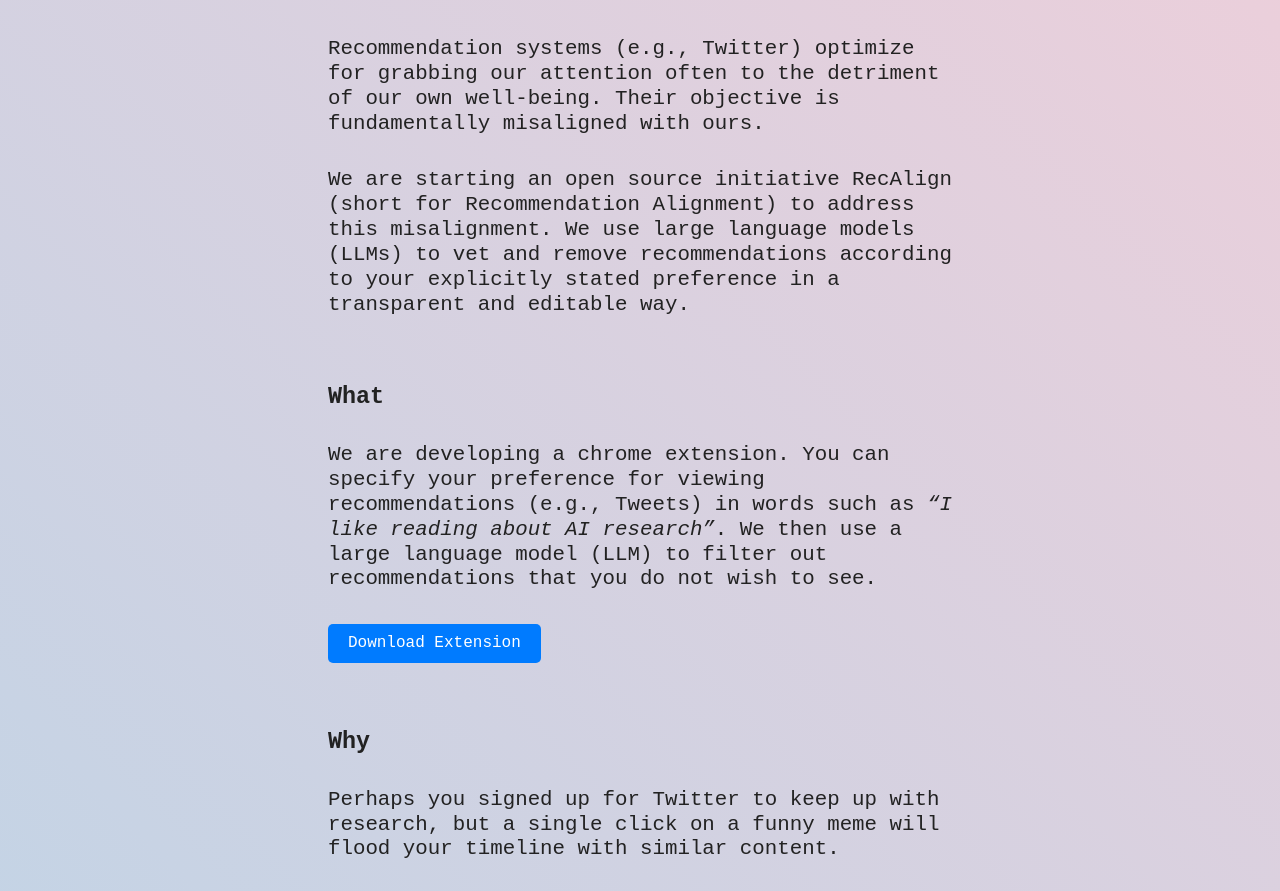
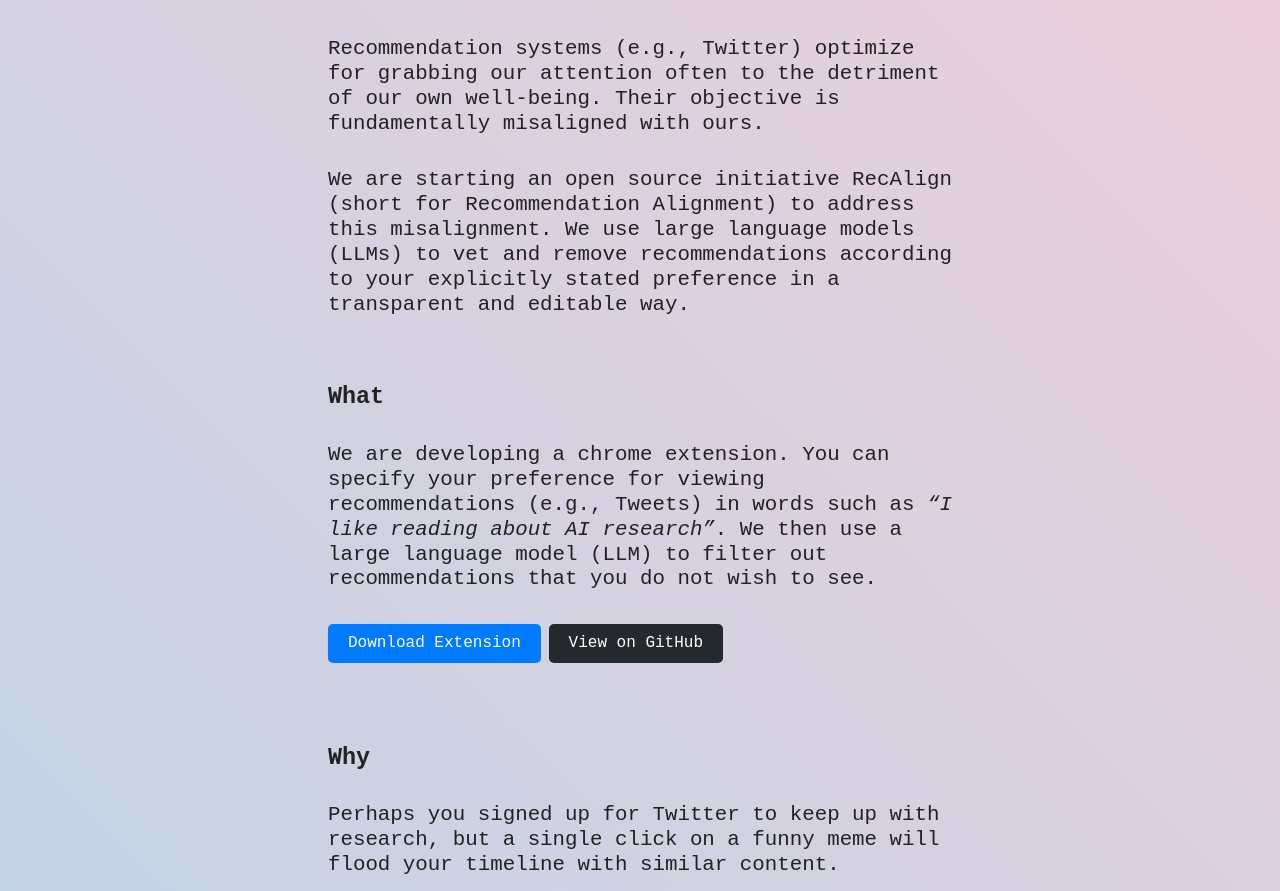
Before and after one commit to recalign/RecAlign, a browser extension: page docs/index.html in a window 1280 px wide. Shown: the part 184-1075 px from the top of the page. Drawn offline with Linux system fonts and the light colour scheme.

Commit message:
include link to github.

```diff
--- a/docs/assets/css/index.css
+++ b/docs/assets/css/index.css
@@ -115,3 +115,18 @@
   .download-btn:hover {
     background-color: #0056b3;
   }
+
+  .github-btn {
+    display: inline-block;
+    padding: 10px 20px;
+    background-color: #24292e;
+    color: #fff;
+    text-decoration: none;
+    font-size: 16px;
+    border-radius: 5px;
+    transition: background-color 0.3s;
+  }
+
+  .github-btn:hover {
+    background-color: #161b22;
+  }
--- a/docs/index.html
+++ b/docs/index.html
@@ -30,6 +30,7 @@
          We then use a large language model (LLM) to filter out recommendations that you do not wish to see.</p>
 
       <a href="path/to/your/file.ext" download class="download-btn">Download Extension</a>
+      <a href="https://github.com/recalign/RecAlign" class="github-btn">View on GitHub</a><br>
       <br><br><br><br>
       <h2>Why</h2>
       <p>Perhaps you signed up for Twitter to keep up with research, but a single click on a funny meme will flood your timeline with similar content.</p>
```
Also changed, not shown: chrome-extension/README.md (deleted).
